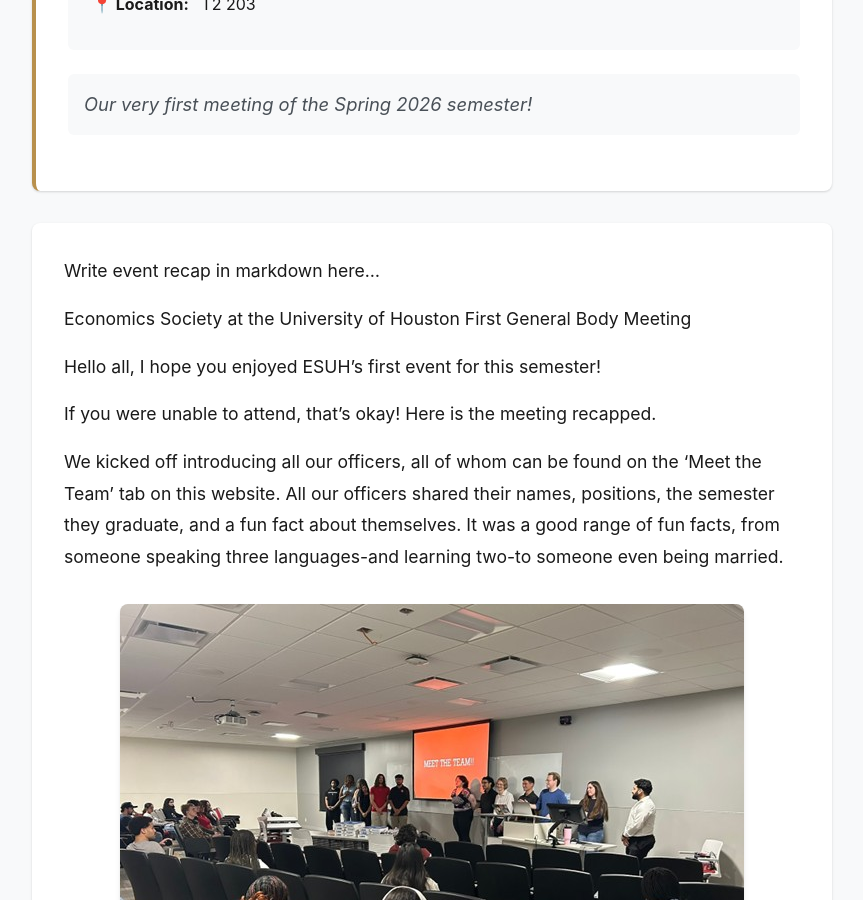
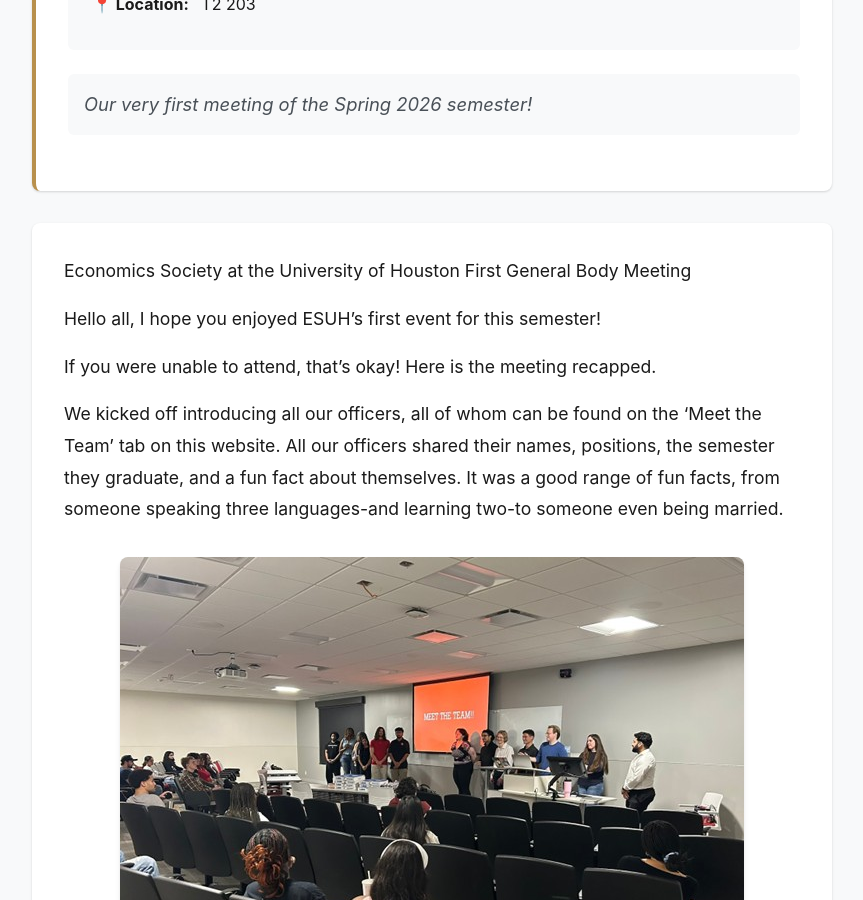
Before and after one commit to econsociety/esuh, a Jekyll site: the page built from _events/02-09-2026-firstgeneralbodymeeting.md, in a window 1280 px wide and 900 px high, scrolled down 474 px. Shown: the whole window, without its empty margins (208-1071 px from the left). Built offline with Jekyll 4.4.1, drawn with Linux system fonts in a browser that asks for light colours.

Commit message:
Update 02-09-2026-firstgeneralbodymeeting.md

```diff
--- a/_events/02-09-2026-firstgeneralbodymeeting.md
+++ b/_events/02-09-2026-firstgeneralbodymeeting.md
@@ -6,8 +6,6 @@ location: T2 203
 description: Our very first meeting of the Spring 2026 semester!
 image: /assets/images/events/26spFGBM-2.jpg
 ---
-
-Write event recap in markdown here...
 
 
 Economics Society at the University of Houston First General Body Meeting
```
